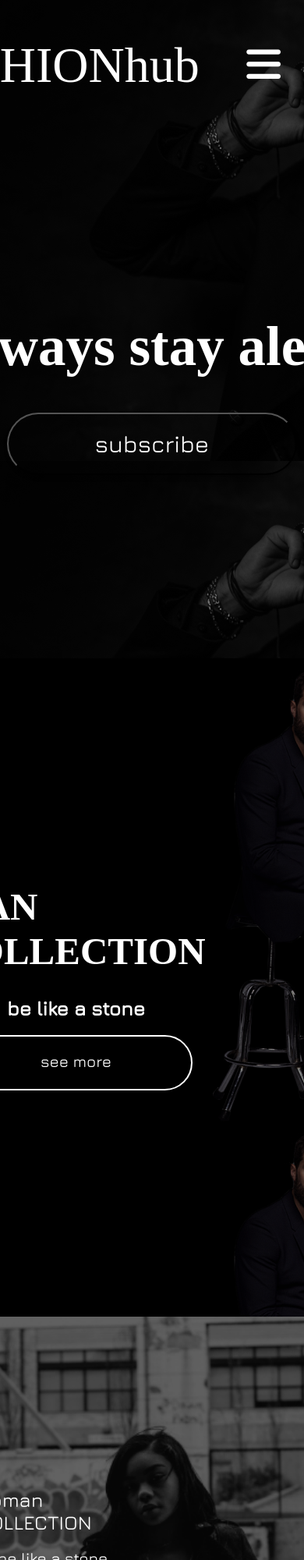
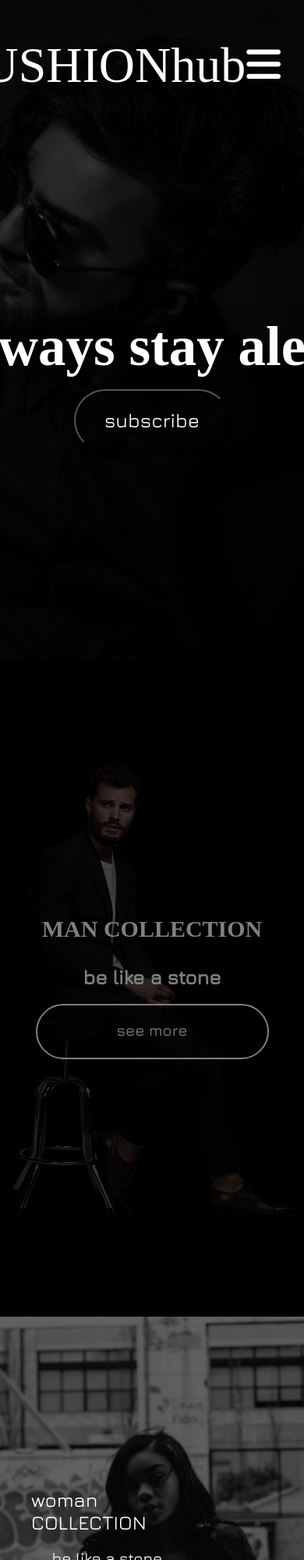
Before and after one commit to mohammed-amine-farak/fushion, a plain HTML site: page lndex.html in a window 390 px wide. Shown: the top 2000 px of the page at 78% size. Drawn offline with nearby package versions, Linux system fonts and the light colour scheme; a web font is replaced by a local one.

Commit message:
secondup

```diff
--- a/lndex.html
+++ b/lndex.html
@@ -65,14 +65,14 @@
   </div>
 
 <section class="man-collection-page">
-  <div class="man-collection-page-child1">
+
+  <div class="man-collection-page-child2">
     <div class="man-collection-page-child1-kids1">
-        <p>MAN COLLECTION</p>
-        <sub>be like a stone </sub>
-        <a href="catalogeMan.html">see more</a>
-    </div>
-  </div>
-  <div class="man-collection-page-child2"></div>
+    <p>MAN COLLECTION</p>
+    <sub>be like a stone </sub>
+    <a href="catalogeMan.html">see more</a>
+</div>
+</div>
 </section>
 <section class="woman-collection-page">
 <div class="woman-collection-page-child1">
--- a/main.js
+++ b/main.js
@@ -21,7 +21,7 @@ icon1.onclick= function(){
 if(x==true){
 
     container1.style.height = "100px"
-    text1.innerText= "";
+    text1.innerText= "hbuyfjàçvixvu)dfà_bç)foc";
     x=false;
 }
 else{
--- a/style.css
+++ b/style.css
@@ -41,7 +41,9 @@ body{
     background-image:url('pexels-r-fera-432059\ 1.png');
     display: flex;
     flex-direction: column;
-
+    background-position: center;
+    background-repeat: no-repeat;
+    background-size: cover;
 }
 header{
     height: 20%;
@@ -61,7 +63,7 @@ header{
     flex-direction: column;
     justify-content: center;
     align-items: center;
-    margin-left: 20px;
+    margin-left: 40px;
 
 }
 .title p{
@@ -154,7 +156,7 @@ line-height: normal;
 }
 .man-collection-page-child1{
     height: 100%;
-    width: 50%;
+    width: 100%;
     display: flex;
     flex-direction: column;
     justify-content: center;
@@ -205,9 +207,15 @@ border: 2px solid white;
 }
 .man-collection-page-child2{
     height: 100%;
-    width: 30%;
-
-    background-image: url('kisspng-jamie-dornan-darker-fifty-shades-darker-as-told-b-sitting-man-5abcfdd72af170\ 1.png');
+    width: 100%;
+     background-image: url('kisspng-jamie-dornan-darker-fifty-shades-darker-as-told-b-sitting-man-5abcfdd72af170\ 1.png');
+     background-position: center;
+     background-repeat: no-repeat;
+     display: flex;
+     flex-direction: column;
+     justify-content: center;
+     align-items: center;
+    opacity: 0.5;
 }
 .woman-collection-page{
     height:70vh;
@@ -419,7 +427,8 @@ font-weight: 500;
 line-height: normal;
 opacity: 0.2;
 }
-@media (max-width:1026px){
+
+@media (max-width:768px){
     .link{
         display: none;
     }
@@ -429,26 +438,30 @@ opacity: 0.2;
     .title{
         margin-left: 30px;
     }
+    .title p{
+        margin-left:79px;
+    }
     .sub-bottun button{
-        width: 372px;
+        width: 200px;
         height: 80px;
         flex-shrink: 0;
         border-radius: 56px;
-
-    background: none;
+      background: none;
     box-shadow: 0px 4px 4px 0px rgba(0, 0, 0, 0.25);
     color: #FFF;
     font-family: 'Big Shoulders Inline Text', sans-serif;
     font-family: 'Jura', sans-serif;
-    font-size: 30px;
+    font-size: 25px;
     font-style: normal;
     font-weight: 500;
     line-height: normal;
+    margin-bottom: 30px;
     }
+
     .man-collection-page-child1-kids1 p{
         color: #FFF;
     font-family: Bona Nova;
-    font-size: 49px;
+    font-size: 30px;
     font-style: normal;
     font-weight: 700;
     line-height: normal;
@@ -468,4 +481,25 @@ opacity: 0.2;
     .reviews{
         width: 80%;
     }
+
 }
+@media (max-width:1004px){
+    .title{
+        margin-left: 50px;
+    }
+    .link{
+        margin-right: 70px;
+    }
+
+    .woman-collection-page-text{
+        margin-left: 40px;
+    }
+}
+@media (max-width:990px){
+    .title{
+        margin-left: 50px;
+    }
+    .link{
+        margin-right: 70px;
+    }
+}
```
